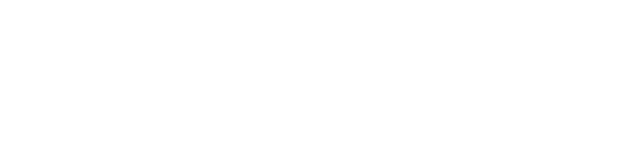
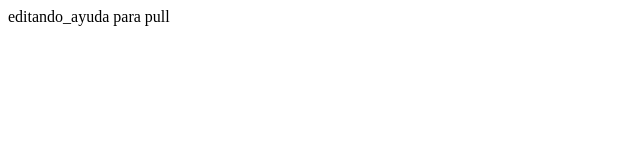
Before and after one commit to Kevin-Cam-21/prueba_tutorial, a plain HTML site: page ayuda.html in a window 1280 px wide. Shown: the whole page, without its empty margins (0-640 px from the left). Drawn offline with Linux system fonts and the light colour scheme.

Commit message:
Update ayuda.html

```diff
--- a/ayuda.html
+++ b/ayuda.html
@@ -7,6 +7,6 @@
     <title>ayuda</title>
 </head>
 <body>
-
+    editando_ayuda para pull
 </body>
 </html>
```
